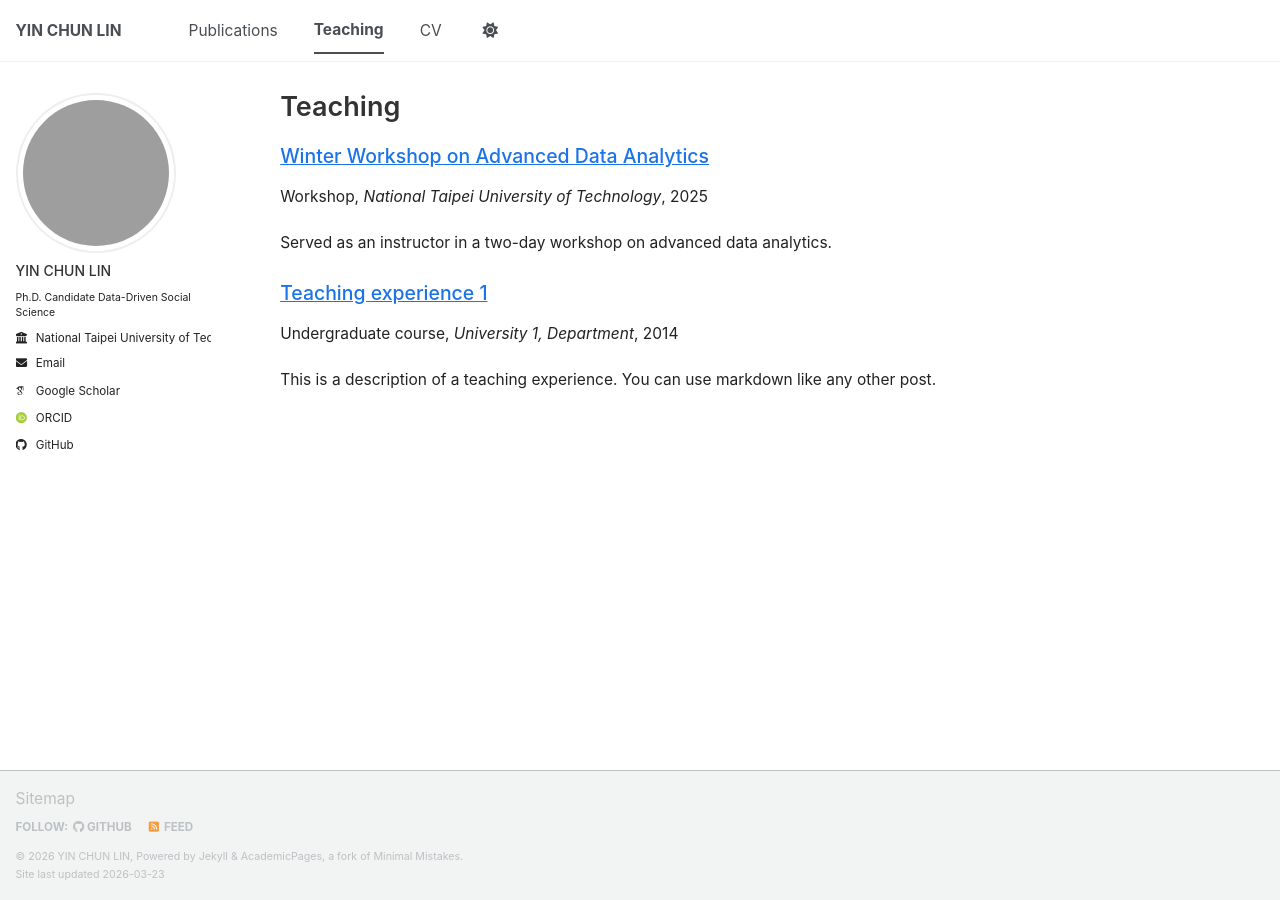
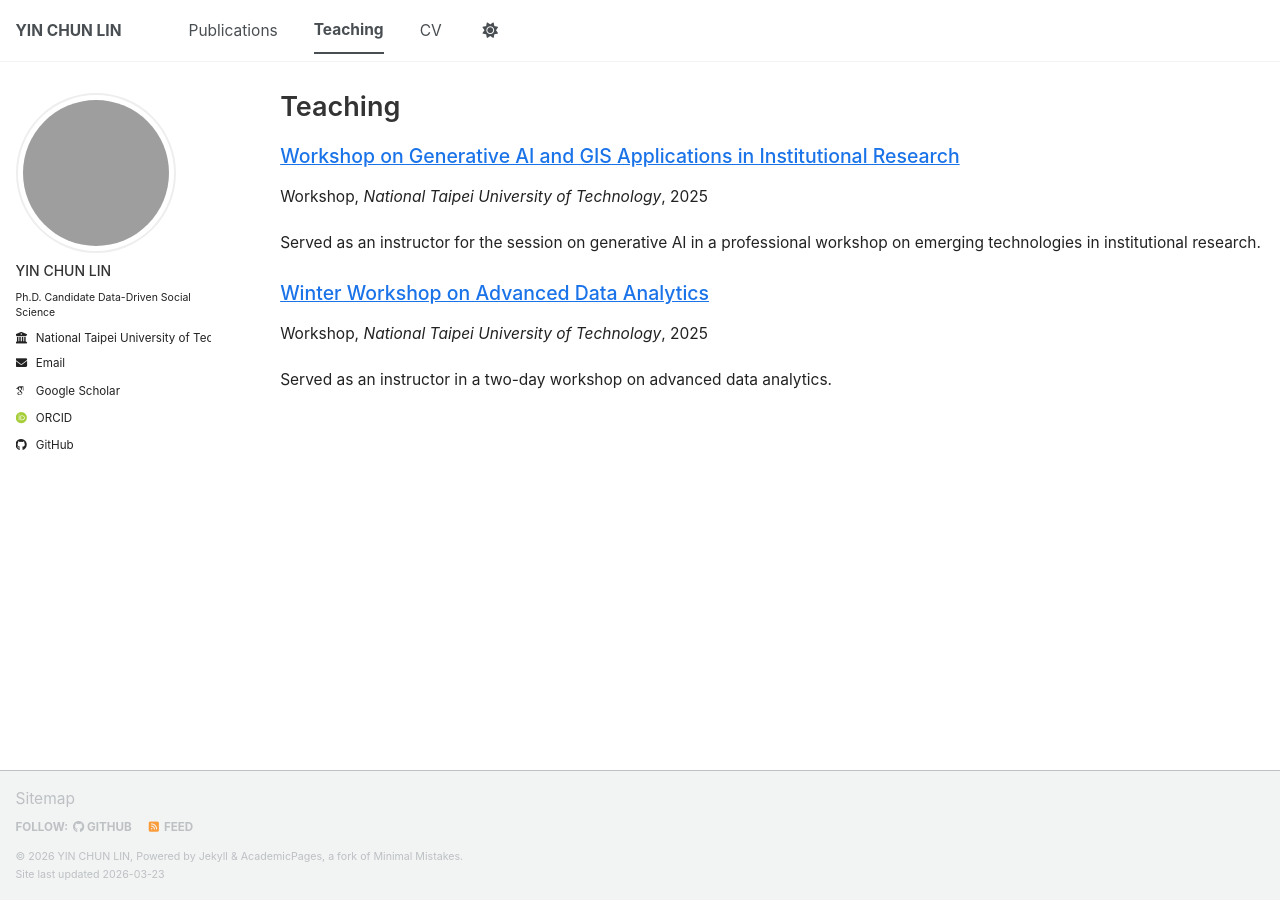
Before and after one commit to Christina0824/yinchun.github.io, a Jekyll site: the page built from _pages/teaching.html, in a window 1280 px wide. Built offline with Jekyll 4.4.1, drawn with Linux system fonts in a browser that asks for light colours; some web fonts are replaced; a script bundle is joined from its source files by our own code; library files that are not in the unit come from our copies.

Commit message:
Update 2014-spring-teaching-1.md

```diff
--- a/_teaching/2014-spring-teaching-1.md
+++ b/_teaching/2014-spring-teaching-1.md
@@ -1,20 +1,27 @@
 ---
-title: "Teaching experience 1"
+title: "Workshop on Generative AI and GIS Applications in Institutional Research"
 collection: teaching
-type: "Undergraduate course"
-permalink: /teaching/2014-spring-teaching-1
-venue: "University 1, Department"
-date: 2014-01-01
-location: "City, Country"
+type: "Workshop"
+permalink: /teaching/2025-spring-workshop-ai-qgis
+venue: "National Taipei University of Technology"
+date: 2025-03-27
+location: "Taipei, Taiwan"
 ---
 
-This is a description of a teaching experience. You can use markdown like any other post.
+Served as an instructor for the session on generative AI in a professional workshop on emerging technologies in institutional research.
 
-Heading 1
-======
+The workshop introduced innovative approaches to applying generative AI and geographic information systems (GIS) in higher education and institutional research.
 
-Heading 2
-======
+My session focused on:
 
-Heading 3
-======
+- Applications of generative AI in institutional research
+- Practical use cases of large language models (LLMs)
+- Integrating AI tools into data analysis workflows
+
+![Workshop](../images/2025_March_workshop_1.jpg)
+
+The workshop emphasized practical, hands-on applications and aimed to equip participants with new analytical perspectives and tools for data-driven decision-making in higher education.
+
+![Workshop](../images/2025_March_workshop_3.jpeg)
+
+![Workshop](../images/2025_March_workshop_4.jpeg)
```
